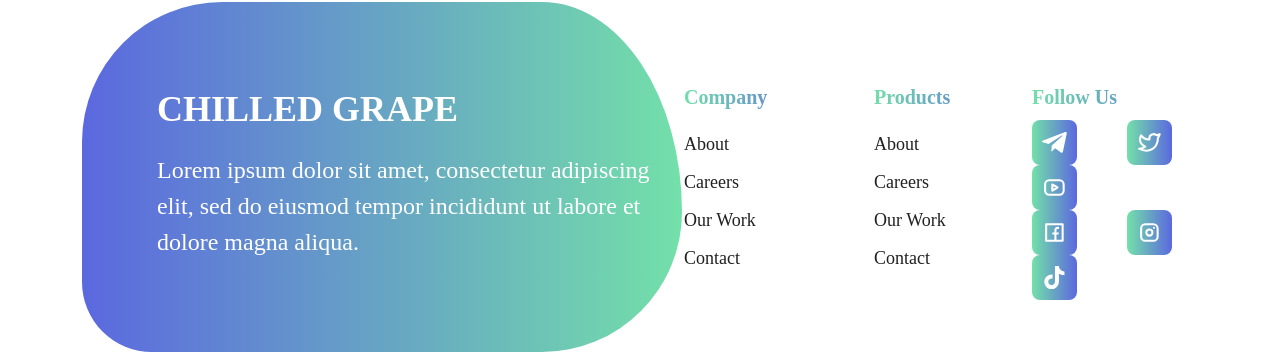
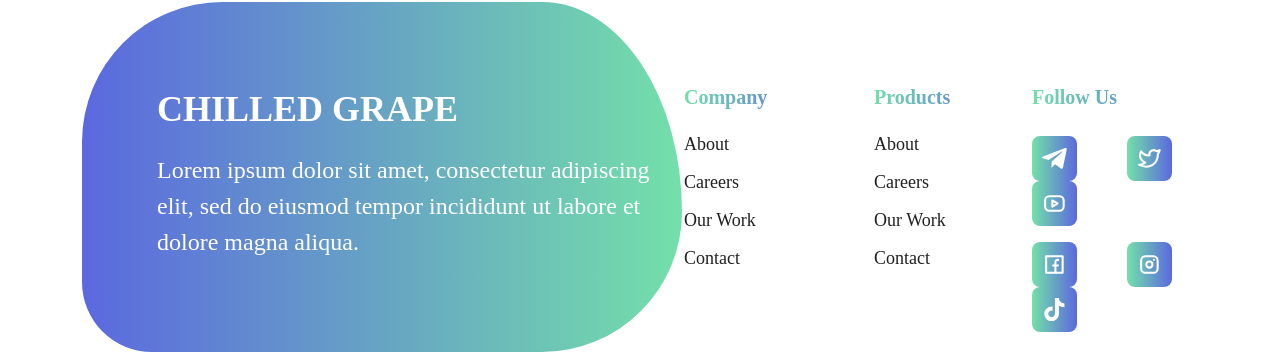
Before and after one commit to KazAttarwala/cold_banana, a React (Create React App) app: page / in a window 1280 px wide. Shown: the part 2014-2366 px from the top of the page. Built offline with nearby package versions, Linux system fonts and the light colour scheme; no server answers.

Commit message:
adding padding between social icon rows

```diff
--- a/src/App.css
+++ b/src/App.css
@@ -208,6 +208,10 @@
     justify-content: center;
 }
 
+.Social-icon-row {
+    padding-top: 16px;
+}
+
 .Social-icon {
     width: 55%;
     height: auto;
--- a/src/App.js
+++ b/src/App.js
@@ -136,7 +136,7 @@ function App() {
                 </Col>
                 <Col md={2}>
                     <h6 className="About-header"><strong>Follow Us</strong></h6>
-                    <Row>
+                    <Row className="Social-icon-row">
                         <Col>
                             <div className="Social-icon-box">
                                 <FaTelegramPlane className="Social-icon" />
@@ -153,7 +153,7 @@ function App() {
                             </div>
                         </Col>
                     </Row>
-                    <Row>
+                    <Row className="Social-icon-row">
                         <Col>
                             <div className="Social-icon-box">
                                 <RiFacebookBoxLine className="Social-icon" />
```
